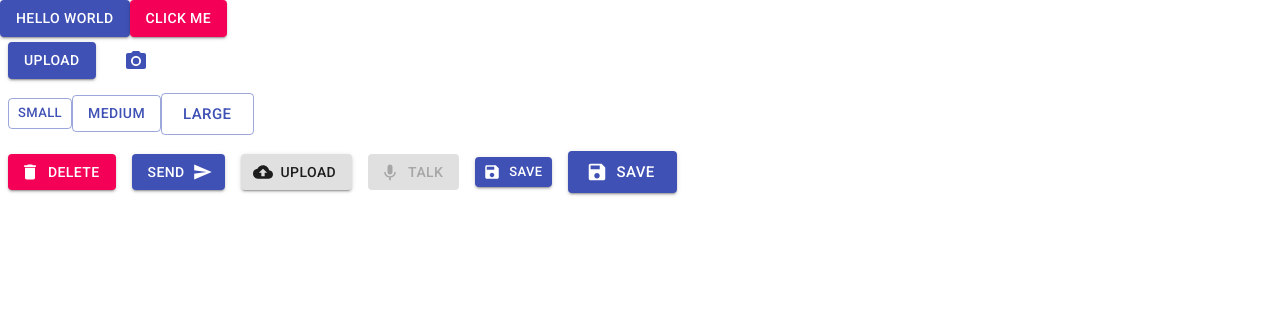
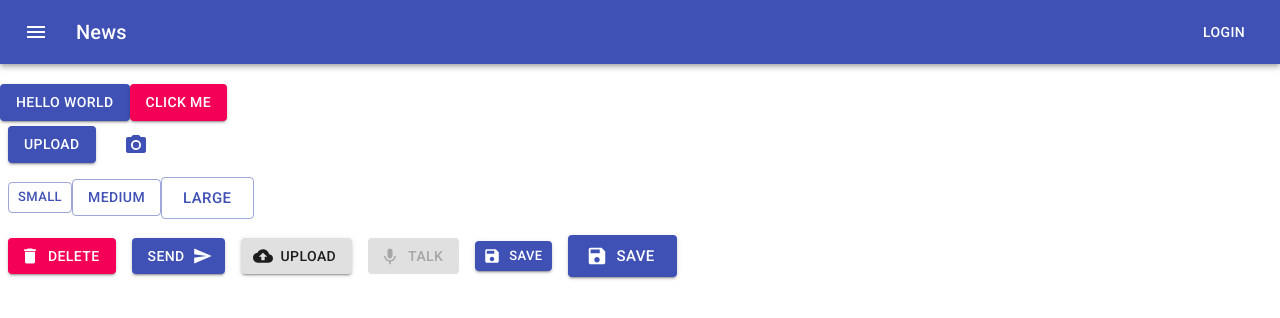
Before and after one commit to sajid-munawar/demo-material-ui, a React (Create React App) app: page / in a window 1280 px wide. Shown: the top 318 px of the page. Built offline with nearby package versions, Linux system fonts and the light colour scheme.

Commit message:
added app bar component

```diff
--- /dev/null
+++ b/src/App4.js
@@ -0,0 +1,40 @@
+import React from 'react';
+import { makeStyles } from '@material-ui/core/styles';
+import AppBar from '@material-ui/core/AppBar';
+import Toolbar from '@material-ui/core/Toolbar';
+import Typography from '@material-ui/core/Typography';
+import Button from '@material-ui/core/Button';
+import IconButton from '@material-ui/core/IconButton';
+import MenuIcon from '@material-ui/icons/Menu';
+
+const useStyles = makeStyles((theme) => ({
+  root: {
+    flexGrow: 1,
+  },
+  menuButton: {
+    marginRight: theme.spacing(2),
+  },
+  title: {
+    flexGrow: 1,
+  },
+}));
+
+export default function ButtonAppBar() {
+  const classes = useStyles();
+
+  return (
+    <div className={classes.root}>
+      <AppBar position="static">
+        <Toolbar>
+          <IconButton edge="start" className={classes.menuButton} color="inherit" aria-label="menu">
+            <MenuIcon />
+          </IconButton>
+          <Typography variant="h6" className={classes.title}>
+            News
+          </Typography>
+          <Button color="inherit">Login</Button>
+        </Toolbar>
+      </AppBar>
+    </div>
+  );
+}
--- a/src/index.js
+++ b/src/index.js
@@ -3,11 +3,13 @@
 import './index.css';
 import App from './App';
 import  UploadButtons from "./App2";
+import  ButtonAppBar from "./App4";
 import IconLabelButtons from "./App3";
 import reportWebVitals from './reportWebVitals';
 
 ReactDOM.render(
   <React.StrictMode>
+    <ButtonAppBar/><br/>
     <App />
     <UploadButtons/>
     <IconLabelButtons/>
```
